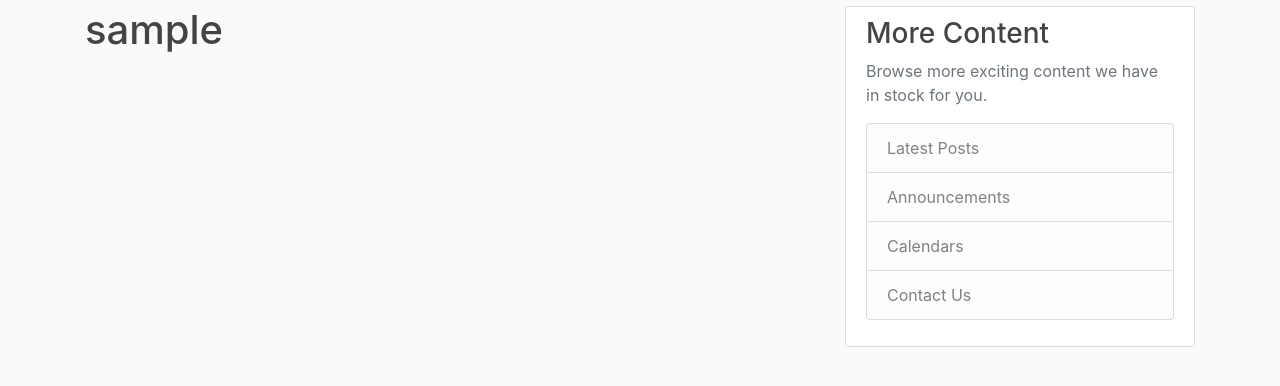
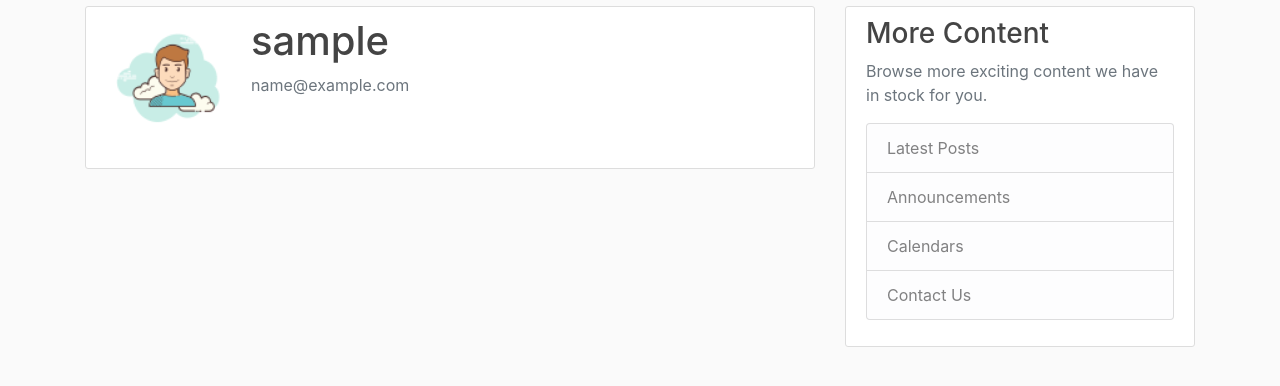
Before and after one commit to am-derrick/blog, a Flask app: page /account in a window 1280 px wide. Shown: the part 74-460 px from the top of the page. Run offline with Flask 3, Linux system fonts and the light colour scheme; the visitor is signed in with stand-in values (Sample User, id 1); some libraries are stand-ins or nearby versions; some web fonts are replaced.

Commit message:
accounts page edited

```diff
--- a/blog/templates/account.html
+++ b/blog/templates/account.html
@@ -1,5 +1,13 @@
 {% extends 'base.html' %}
 
 {% block content %}
-    <h1>{{ current_user.username }}<h1>
+    <div class="content-section">
+        <div class="media">
+            <img class="rounded-circle account-img" src="{{ img_file }}">
+            <div class="media-body">
+                <h2 class="account-heading">{{ current_user.username }}</h2>
+                <p class="text-secondary">{{ current_user.email }}</p>
+            </div>
+        </div>
+    </div>
 {% endblock content %}
```
